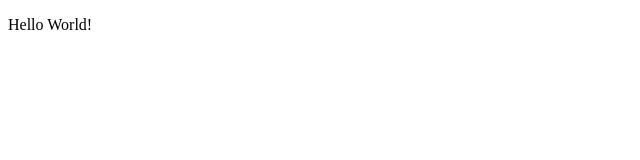
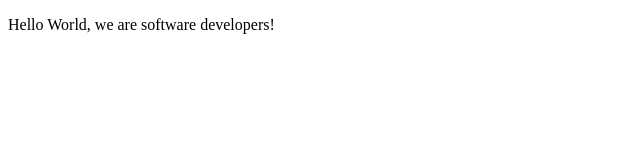
Before and after one commit to ernestkorir/microverseHtmlProject, a plain HTML site: page index.html in a window 1280 px wide. Shown: the whole page, without its empty margins (0-640 px from the left). Drawn offline with Linux system fonts and the light colour scheme.

Commit message:
Added hello world we are...

```diff
--- a/index.html
+++ b/index.html
@@ -21,7 +21,7 @@
     - The freeCodeCamp Team
 
     -->
-    <p>Hello World!</p>
+    <p>Hello World, we are software developers!</p>
     <script  src="js/index.js"></script>
   </body>
 </html>
```
